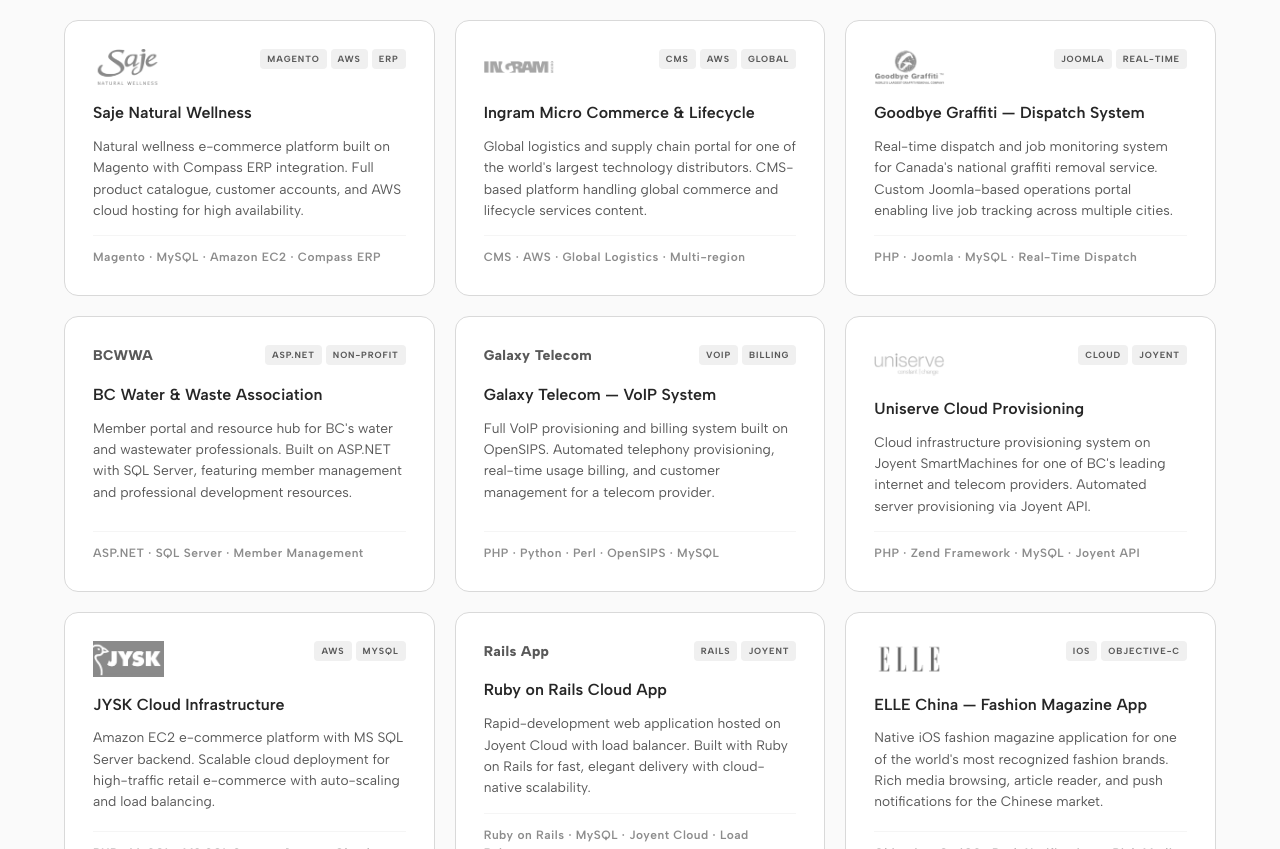
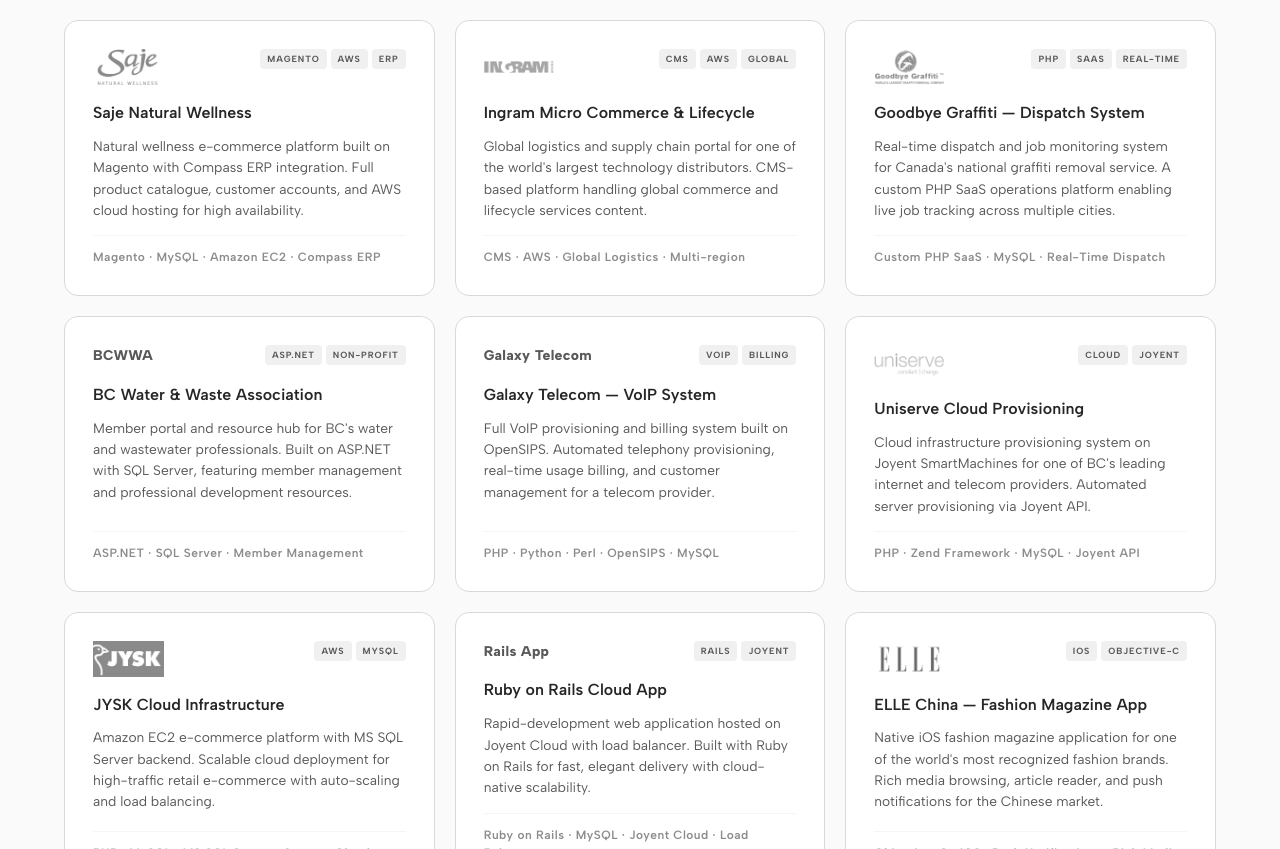
Before and after one commit to 1503938bc/havlek-site, a plain HTML site: page portfolio.html in a window 1280 px wide. Shown: the part 1379-2228 px from the top of the page. Drawn offline with Linux system fonts and the light colour scheme.

Commit message:
Describe Goodbye Graffiti as a custom PHP SaaS, not Joomla
Co-Authored-By: Claude Opus 5.5 <noreply@anthropic.com>

```diff
--- a/portfolio.html
+++ b/portfolio.html
@@ -174,11 +174,11 @@
       <article class="pcard" data-cat="web" data-reveal>
         <div class="pcard-top">
           <img src="images/graffiti-removal-canadasmall.png" alt="Goodbye Graffiti" class="pcard-logo pcard-logo-wide" />
-          <div class="pcard-tags"><span>Joomla</span><span>Real-time</span></div>
+          <div class="pcard-tags"><span>PHP</span><span>SaaS</span><span>Real-time</span></div>
         </div>
         <h3>Goodbye Graffiti — Dispatch System</h3>
-        <p>Real-time dispatch and job monitoring system for Canada's national graffiti removal service. Custom Joomla-based operations portal enabling live job tracking across multiple cities.</p>
-        <div class="pcard-tech">PHP · Joomla · MySQL · Real-Time Dispatch</div>
+        <p>Real-time dispatch and job monitoring system for Canada's national graffiti removal service. A custom PHP SaaS operations platform enabling live job tracking across multiple cities.</p>
+        <div class="pcard-tech">Custom PHP SaaS · MySQL · Real-Time Dispatch</div>
       </article>
 
       <article class="pcard" data-cat="web" data-reveal>
```
